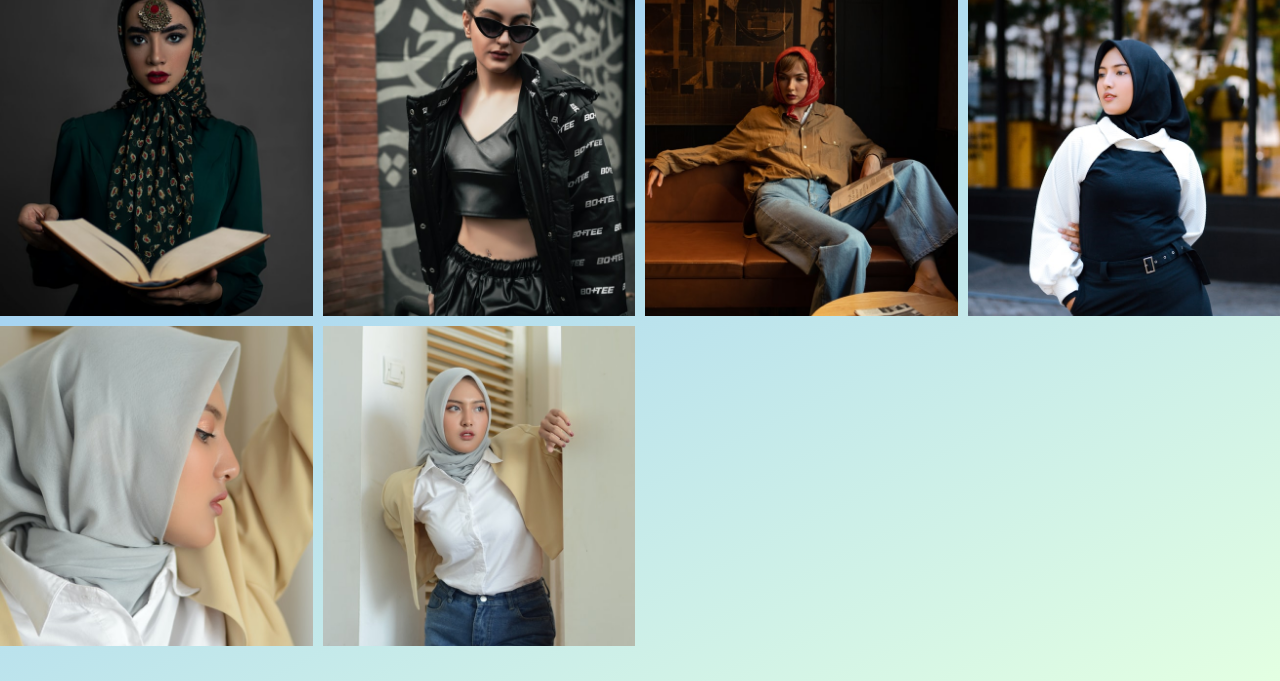
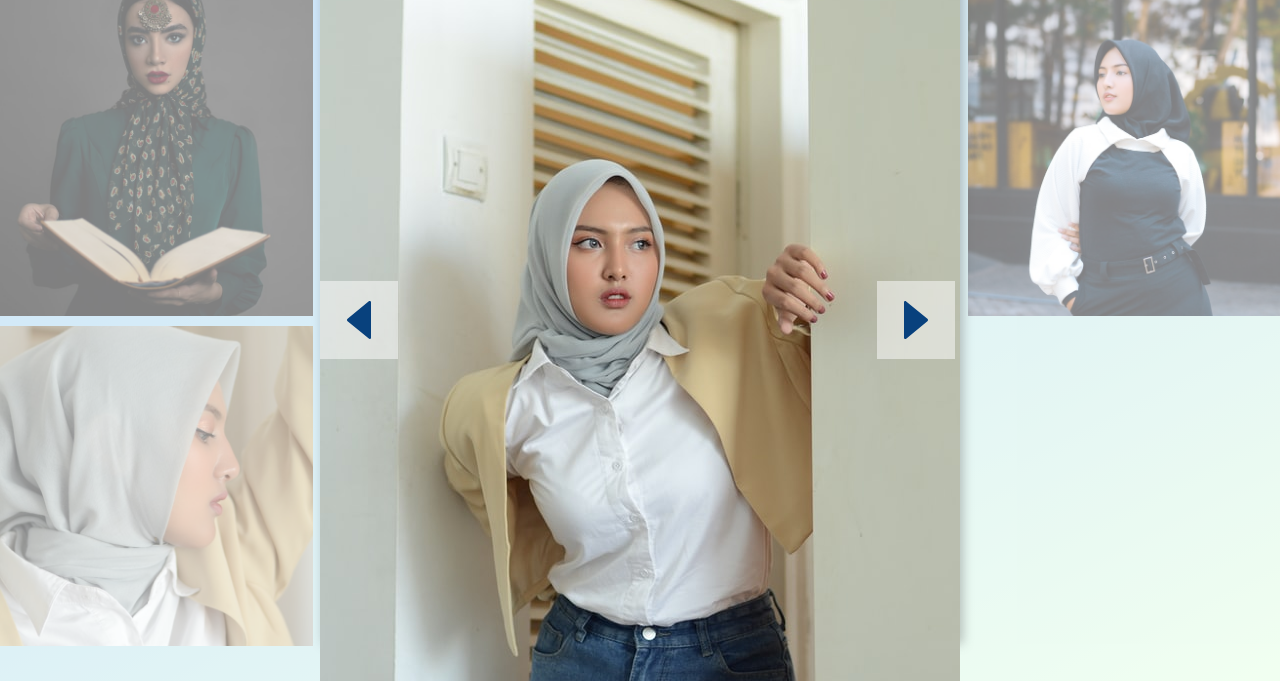
Before and after one commit to FAXec/CP1_Lightbox, a plain HTML site: page index.html in a window 1280 px wide. Shown: the part 119-800 px from the top of the page. Drawn offline with Linux system fonts and the light colour scheme.

Commit message:
updated css

```diff
--- a/css/style.css
+++ b/css/style.css
@@ -9,12 +9,17 @@
   --primary: #08417d;
   --transition: all 200ms ease-in-out;
   --white-faded: rgba(255, 255, 255, 0.5);
+  --dark-faded: rgba(100, 100, 100, 0.4);
 }
 
 h1 {
   text-align: center;
   text-transform: uppercase;
   color: var(--primary);
+  transition: transform 0.5s ease-in-out;
+}
+h1:hover {
+  transform: scale(1.5);
 }
 
 body {
@@ -61,15 +66,75 @@ body {
 
 .lightbox-container {
   position: fixed;
-  min-width: 100vh;
+  min-width: 100vw;
   min-height: 100vh;
   background-color: var(--white-faded);
   display: grid;
   place-items: centre;
-  align-content: center;
   padding: 1rem;
   z-index: 1000;
+  opacity: 1;
+  /* pointer-events: none; */
+  transition: var(--transition);
+}
+
+.lightbox-container.active {
+  opacity: 1;
+  pointer-events: all;
+}
+
+.lightbox-image-wrapper {
+  display: grid;
+  place-items: centre;
+  max-width: 90vw;
+  max-height: 90vh;
+  position: relative;
+  box-shadow: 3px 3px 10px var(--dark-faded);
+}
+
+.lightbox-btn {
+  background-color: var(--white-faded);
+  display: grid;
+  place-items: centre;
+  padding: 0.8rem;
+  color: var(--primary);
+  cursor: pointer;
+  transition: var(--transition);
+  position: absolute;
+}
+
+.lightbox-btn.inactive {
   opacity: 0;
   pointer-events: none;
-  transition: var(--transition);
 }
+
+.lightbox-btn:focus {
+  outline: none;
+}
+
+.lightbox-image {
+  width: 100%;
+  object-fit: cover;
+  cursor: zoom-out;
+}
+
+.left {
+  position: absolute;
+  top: 50%;
+}
+
+.left:hover,
+.left:focus {
+  left: 5px;
+}
+
+.right:hover,
+.right:focus {
+  right: 10px;
+}
+
+.right {
+  position: absolute;
+  top: 50%;
+  right: 5px;
+}
--- a/index.html
+++ b/index.html
@@ -27,14 +27,14 @@
     <div class="lightbox-image-wrapper">
     <button class="lightbox-btn left" id="left">
         <svg xmlns="http://www.w3.org/2000/svg" x="0px" y="0px"
-        width="52px" height="52px" viewBox="0 0 52 52" enable-background="new 0 0 52 52" xml:space="preserve">
+        width="52px" height="52px" viewBox="0 0 52 52" enable-background="new 0 0 52 52" xml:space="preserve" fill="currentColor">
    <path d="M38,8.3v35.4c0,1-1.3,1.7-2.2,0.9L14.6,27.3c-0.8-0.6-0.8-1.9,0-2.5L35.8,7.3C36.7,6.6,38,7.2,38,8.3z"/>
    </svg>
     </button>
-<img alt="fashion" class="lightbox-img">
-    <button class="lightbox-btn right">
+<img src="images/sm-image-6.jpg" alt="fashion" class="lightbox-image" >
+    <button class="lightbox-btn right" id="right">
         <svg xmlns="http://www.w3.org/2000/svg" x="0px" y="0px"
-        width="52px" height="52px" viewBox="0 0 52 52" enable-background="new 0 0 52 52" xml:space="preserve">
+        width="52px" height="52px" viewBox="0 0 52 52" enable-background="new 0 0 52 52" xml:space="preserve" fill="currentColor">
    <path d="M14,43.7V8.3c0-1,1.3-1.7,2.2-0.9l21.2,17.3c0.8,0.6,0.8,1.9,0,2.5L16.2,44.7C15.3,45.4,14,44.8,14,43.7z"/>
    </svg>
     </button>
```
